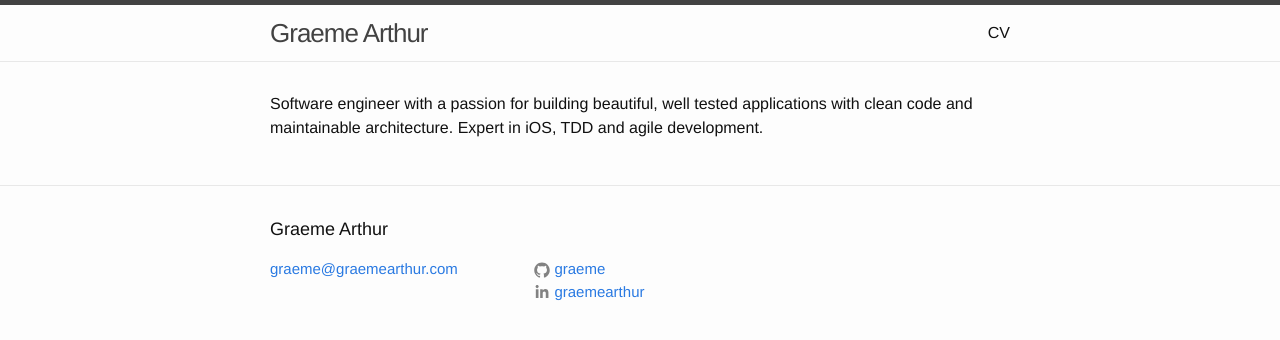
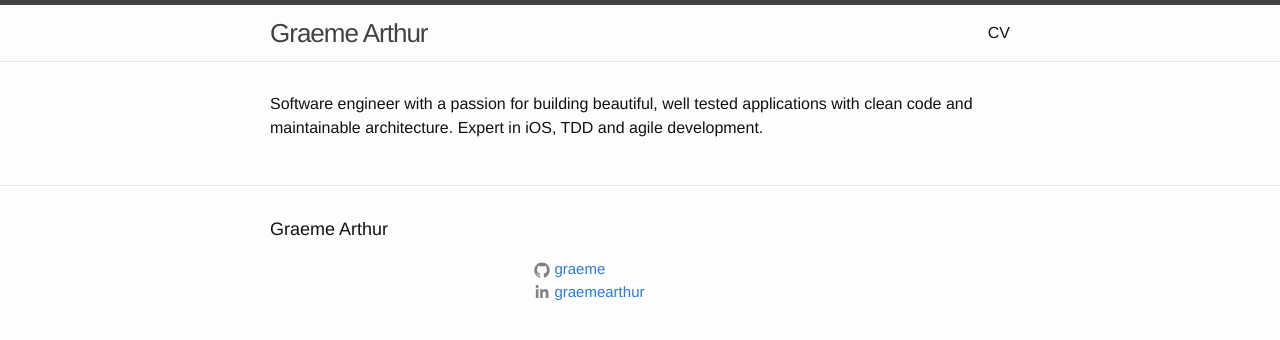
Before and after one commit to graeme/graeme.github.io, a Jekyll site: the page built from index.html, in a window 1280 px wide. Shown: the top 340 px of the page. Built offline with Jekyll 4.4.1, drawn with Linux system fonts in a browser that asks for light colours.

Commit message:
Remove email

```diff
--- a/_config.yml
+++ b/_config.yml
@@ -8,7 +8,6 @@
 # Site settings
 title: Graeme Arthur
 name: Graeme Arthur
-email: graeme@graemearthur.com
 description: > # this means to ignore newlines until "baseurl:"
 baseurl: "" # the subpath of your site, e.g. /blog
 url: "http://graeme.github.io" # the base hostname & protocol for your site
```
